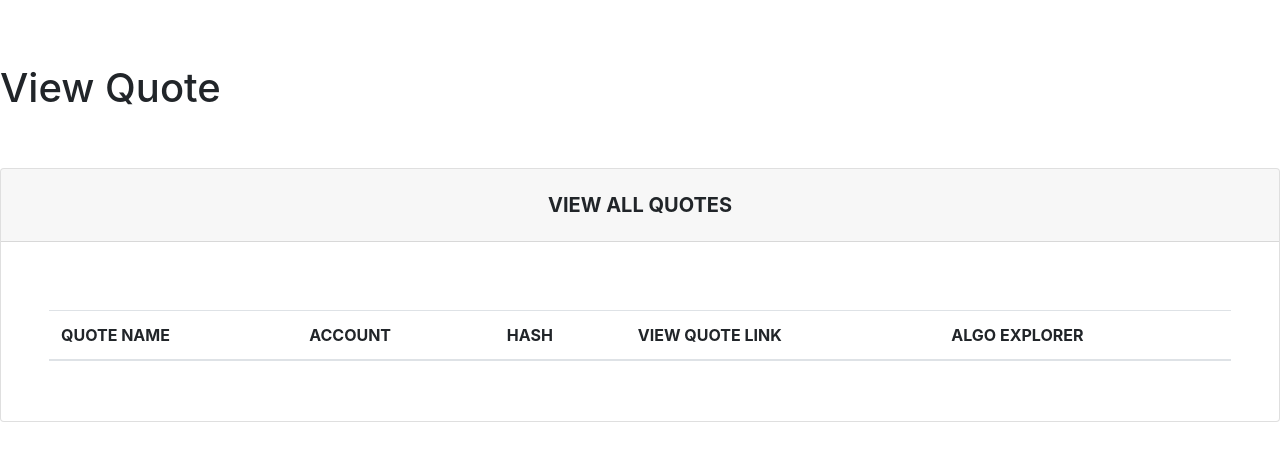
After one commit to luiseduardo8899/QTR_System, a Django app: page /quotes/view_all_quotes/ in a window 1280 px wide. The commit adds this page. Shown: the top 461 px of the page. Run offline with Django 3.2, Linux system fonts and the light colour scheme; data that the repository does not hold is empty; some libraries are stand-ins or nearby versions.

Commit message:
add generate license code, view quote and view all quotes views

```diff
--- a/QTR_site/QTR_site/urls.py
+++ b/QTR_site/QTR_site/urls.py
@@ -16,6 +16,8 @@ Including another URLconf
 from django.contrib import admin
 from django.urls import path
 from django.conf.urls import url, include
+from django.conf import settings
+from django.conf.urls.static import static
 
 
 
--- a/QTR_site/product_quotes/urls.py
+++ b/QTR_site/product_quotes/urls.py
@@ -5,14 +5,7 @@ app_name = 'product_quotes'
 urlpatterns = [
     # ex: /languagebits/
     url(r'^generate_quote/$', views.generate_quote, name='generate_quote'),
-    #url(r'^generate_license/$', views.generate_license, name='generate_license'),
-    #url(r'^kana/(?P<kana_id>[0-9]+)/$', views.kana_detail, name='kana_detail'),
-    #url(r'^grammar/(?P<grammar_id>[0-9]+)/$', views.grammar_detail, name='grammar_detail'),
-    #url(r'^kanji/jlpt/(?P<jlpt_level>[0-9]+)/$', views.kanji_list, name='kanji_list'),
-    #url(r'^kanji/(?P<kanji_id>[0-9]+)/$', views.kanji_detail, name='kanji_detail'),
-    #url(r'^grammar/(?P<grammar_id>[0-9]+)/$', views.grammar_detail, name='grammar_detail'),
-    #url(r'^vocab/(?P<vocab_id>[0-9]+)/$', views.vocab_detail, name='vocab_detail'),
-    #url(r'^vocab/stats/(?P<vocab_id>[0-9]+)/$', views.vocab_stats_detail, name='vocab_stats_detail'),
-    #url(r'^vocab/check_def_answer/(?P<vocab_id>[0-9]+)/$', views.check_def_answer, name='check_def_answer'),
-    #url(r'^vocab/check_fur_answer/(?P<vocab_id>[0-9]+)/$', views.check_fur_answer, name='check_fur_answer'),
+    url(r'^view_all_quotes/$', views.view_all_quotes, name='view_all_quotes'),
+    url(r'^view_quote/(?P<id>[0-9]+)/$', views.view_quote, name='view_quote'),
+    url(r'^generate_license/(?P<id>[0-9]+)/(?P<launch_license>[0-9]+)/$', views.generate_license, name='generate_license'),
     ]
--- a/QTR_site/product_quotes/views.py
+++ b/QTR_site/product_quotes/views.py
@@ -24,16 +24,166 @@ import sys
 from algosdk.v2client import algod
 from algosdk import mnemonic
 from algosdk.future.transaction import PaymentTxn
+from pyteal import *
 
 BUF_SIZE = 65536  #64*1024 = 64kb : Buffer Size large enough to contain images
 
 
 #START TAXABLE_IDS
-CREATED     = 0    #On creation it is saved to /media
-REGISTERED  = 1    #Once it is sent as an algorand trasaction
-ACCEPTED    = 2    #Once other party accepts
-REJECTED    = 3    #If other party rejects
-INVALIDATED = 4    #If both sides agree to invalidate document
+CREATED     = 0         #On creation it is saved to /media
+REGISTERED  = 1         #Once it is sent as an algorand trasaction
+ACCEPTED    = 2         #Once other party accepts
+REJECTED    = 3         #If other party rejects
+INVALIDATED = 4         #If both sides agree to invalidate document
+LICENSE_LAUNCHED = 5    #If both sides agree to invalidate document
+
+
+#Company: license issuing entity
+payment_term = 30 # in days
+def approval_program():
+
+    #Seq: on_creation :
+    # Program creation parameters:
+    # 		LicenseBegin
+    # 		LicenseBegin
+    # 		LicenseEnd
+    # 		PaymentBegin
+    # 		PaymentEnd
+    # 		LicenseHash
+    # 		ClientId
+    # 		PaymentCompleted
+    # 		RxPaymentAmount
+    # 		ExpectedPaymentAmount
+    on_creation = Seq([
+        App.globalPut(Bytes("Company"), Txn.sender()),
+        Assert(Txn.application_args.length() == Int(7)),
+        App.globalPut(Bytes("LicenseBegin"), Btoi(Txn.application_args[0])),
+        App.globalPut(Bytes("LicenseEnd"), Btoi(Txn.application_args[1])),
+        App.globalPut(Bytes("PaymentBegin"), Btoi(Txn.application_args[2])),
+        App.globalPut(Bytes("PaymentEnd"), Btoi(Txn.application_args[3])),
+        App.globalPut(Bytes("LicenseHash"), Btoi(Txn.application_args[4])),  		     #Approved License Hash
+        App.globalPut(Bytes("ClientId"), Btoi(Txn.application_args[5])),     		     #Client ID for approved license
+        App.globalPut(Bytes("PaymentCompleted"), Btoi(Txn.application_args[6])),     	 #Payment has been completed within the payment period
+        App.globalPut(Bytes("RxPaymentAmount"), Btoi(Txn.application_args[6])),     	 #Payment has been completed within the payment period
+        App.globalPut(Bytes("ExpectedPaymentAmount"), Btoi(Txn.application_args[6])),  	 #Payment has been completed within the payment period
+        Return(Int(1))
+    ])
+
+    #check if the Txn sender is The Company
+    is_company = Txn.sender() == App.globalGet(Bytes("Company"))
+
+    # Check if Payment has been completed
+    get_payment_completed = App.globalGet(Bytes("PaymentCompleted")) #1 means completed, 0 not completed
+
+    # Get: the total recevied payment amount
+    get_rx_payment_amount = App.globalGet(Bytes("RxPaymentAmount")) #1 means completed, 0 not completed
+
+
+    def update_rx_payment(App, Txn):
+        App.globalPut(Bytes("RxPaymentAmount", Txn.application_args[1])) # get_rx_payment_amount() + Txn.amount))
+        rx_payment = App.globalGet(Bytes("RxPaymentAmount"))
+        return rx_payment
+
+    #Seq: on_payment:  Process a Txn that contains a payment against this contract
+    # Parameters:
+    # QTR_PAYMENT : denotes this is a QTR System Smart Contract Payment
+    on_payment = Seq([
+	#Make sure payment is received within established payment term
+        Assert(And(
+            Global.round() >= App.globalGet(Bytes("PaymentBegin")),
+            Global.round() <= App.globalGet(Bytes("PaymentEnd"))
+        )),
+
+	#Make sure there is no duplicate payments  ( or payments made after the full payment was made )
+	Assert(And(
+            App.globalGet(Bytes("PaymentCompleted")) == Int(1),  			#LUIS : need to use .value( ) ?
+	    App.globalGet(Bytes("RxPaymentAmount")) >= App.globalGet(Bytes("ExpectedPaymentAmount")))
+        ),
+
+	#If a payment is received add payment amount to RxPaymentAmount
+        If( And( Global.round() <= App.globalGet(Bytes("PaymentEnd")),  Txn.amount() <=  App.globalGet(Bytes("ExpectedPaymentAmount"))) ,
+            App.globalPut(Bytes("RxPaymentAmount"), Int(1000) ) #LUIS: TODO: Calculate appropriate update +Txn.amount)
+        ),
+
+
+	#If RxPaymentAmount is >= ExpectedPaymentAmount : mark payment as completed
+        If( App.globalGet(Bytes("RxPaymentAmount")) >= App.globalGet(Bytes("ExpectedPaymentAmount")),
+            App.globalPut(Bytes("PaymentCompleted"), Int(1) ) #LUISTODO: Need to check this <<<<<<<<<<<,
+        ),
+
+
+        #Finally transfer the partial or complete payment to The Company
+        #LUIS:TODO
+
+	#Payment succesfully processed
+        Return(Int(1))
+    ])
+
+    #Seq: on_closeout:  Handle the smart contract CloseOut Event for a specific account
+    on_closeout = Seq([
+
+        If(And(Global.round() <= App.globalGet(Bytes("LicenseEnd")) , get_payment_completed == Int(1)),
+            App.globalPut(Bytes("CONTRACT_STATE"), Bytes("CANCELLED_AFTER_PAYMENT"))
+        ),
+
+        If( And(Global.round() <= App.globalGet(Bytes("LicenseEnd")) , get_payment_completed == Int(0)),
+            App.globalPut(Bytes("CONTRACT_STATE"), Bytes("CANCELLED_BEFORE_PAYMENT"))
+        ),
+
+        If( And(Global.round() <= App.globalGet(Bytes("PaymentEnd")) , get_payment_completed == Int(0)),
+            App.globalPut(Bytes("CONTRACT_STATE"), Bytes("CANCELLED_BEFORE_PAYMENT"))
+        ),
+
+        Return(Int(1))
+    ])
+
+    #Seq: on_register: A client should optin to the license contract in between the Payment Begin period and the Payment end period, in order to make payment
+    on_register = Return(And(
+        Global.round() >= App.globalGet(Bytes("PaymentBegin")),
+        Global.round() <= App.globalGet(Bytes("PaymentEnd"))
+    ))
+
+
+    #PROGRAM: This is the heart of the smart contract
+    #Depending on how the smart contract is called it chooses which operation to run
+    program = Cond(
+        [Txn.application_id() == Int(0), on_creation],
+        [Txn.on_completion() == OnComplete.DeleteApplication, Return(is_company)],
+        [Txn.on_completion() == OnComplete.UpdateApplication, Return(is_company)],
+        [Txn.on_completion() == OnComplete.CloseOut, on_closeout],
+        [Txn.on_completion() == OnComplete.OptIn, on_register],
+        [Txn.application_args[0] == Bytes("QTR_PAYMENT"), on_payment], #Official app marks the QTR_PAYMENT in a transfer
+        [Txn.amount() > Int(0) , on_payment]                           #Process any transaction if it contains amount() as it may be sent from different account
+    )
+
+    return program
+
+def clear_state_program():
+
+    get_payment_completed = App.globalGet(Bytes("PaymentCompleted")) #1 means completed, 0 not completed
+
+    program = Seq([
+        #get_payment_completed,
+
+        If( And(Global.round() <= App.globalGet(Bytes("LicenseEnd")) , get_payment_completed == Int(1)),
+            App.globalPut(Bytes("CONTRACT_STATE"), Bytes("CANCELLED_AFTER_PAYMENT"))
+        ),
+
+        If( And(Global.round() <= App.globalGet(Bytes("LicenseEnd")) , get_payment_completed == Int(0)),
+            App.globalPut(Bytes("CONTRACT_STATE"), Bytes("CANCELLED_BEFORE_PAYMENT"))
+        ),
+
+        If( And(Global.round() <= App.globalGet(Bytes("PaymentEnd")) , get_payment_completed == Int(0)),
+            App.globalPut(Bytes("CONTRACT_STATE"), Bytes("CANCELLED_BEFORE_PAYMENT"))
+        ),
+
+        Return(Int(1))
+    ])
+
+    return program
+
+
+
 
 def get_balance(address):
     algod_address = "https://testnet.algoexplorerapi.io"
@@ -292,7 +442,7 @@ def generate_quote(request):
             q.save()
 
             # redirect to a new URL:
-            return HttpResponseRedirect('/quotes/generate_quote/')
+            return HttpResponseRedirect('/quotes/view_quote/'+str(q.quote_id)+'/')
         else:
             print("FORM ERRORS:\n\t")
             print(form.errors)
@@ -307,4 +457,46 @@ def generate_quote(request):
     products = Product.objects.all()
     return render(request, 'generate_quote.html', {'form': form, 'sales_persons':sales_persons, 'accounts':accounts, 'products':products})
 
-#def generate_license(request):
+# View details for a specififc function
+# Returns kana details
+def view_quote(request, id):
+    quote  = Quote.objects.get(quote_id=id)
+    sales_persons = quote.sales_person.all()
+    sales_person_name = sales_persons[0].name+" "+sales_persons[0].last_name
+    accounts = quote.account.all()
+    account_name = accounts[0].company_name
+    products = quote.product.all()
+    total = products[0].list_price * quote.discount * quote.quantity
+    return render(request, "view_quote.html", {'quote':quote, 'sales_person_name':sales_person_name, 'account_name':account_name, 'product':products[0], 'total':total })
+
+def view_all_quotes(request):
+    quotes  = Quote.objects.all()
+    return render(request, "view_all_quotes.html", {'quotes':quotes })
+
+def generate_license(request, id, launch_license):
+    quote  = Quote.objects.get(quote_id=id)
+    products = quote.product.all()
+    license_launched = 0
+
+    if quote.state != LICENSE_LAUNCHED:
+        license_launched = 0
+        aproval_teal_name = quote.quote_name+"_approval.teal"
+        with open(aproval_teal_name, 'w') as f:
+            compiled = compileTeal(approval_program(), Mode.Application)
+            f.write(compiled)
+
+        clearstate_teal_name = quote.quote_name+"_clearstate.teal"
+        with open(clearstate_teal_name, 'w') as f:
+            compiled = compileTeal(clear_state_program(), Mode.Application)
+            f.write(compiled)
+    else:
+        license_launched = 1
+
+    if int(launch_license) == 1 :
+        quote.state = LICENSE_LAUNCHED
+        quote.save()
+        #Start License on Blockchain..
+        license_launched = 1
+
+
+    return render(request, "generate_license.html", {'quote':quote, 'product':products[0], 'license_launched':license_launched })
--- /dev/null
+++ b/QTR_site/sitewide/templates/view_all_quotes.html
@@ -0,0 +1,59 @@
+{% extends "base.html" %}
+{% load i18n %}
+{% block head_title %}{% trans "Create a Quote " %}{% endblock %}
+
+{% load crispy_forms_tags %}
+{% block content %}
+
+<div class="flex-center flex-row ">
+<h1>View Quote  </h1>
+</div>
+
+<br>
+<br>
+
+
+<div class="flex-center flex-row">
+
+</div>
+
+<div class="flex-center ">
+  <div class="card">
+      <h5 class="card-header info-color white-text text-center py-4">
+          <strong>VIEW ALL QUOTES </strong>
+      </h5>
+
+      <!--Card content-->
+      <div class="card-body px-lg-5">
+
+      <br>
+      <br>
+      <table class="table">
+        <thead>
+          <tr>
+            <th scope="col">QUOTE NAME </th>
+            <th scope="col">ACCOUNT</th>
+            <th scope="col">HASH</th>
+            <th scope="col">VIEW QUOTE LINK</th>
+            <th scope="col">ALGO EXPLORER</th>
+          </tr>
+        </thead>
+        <tbody>
+        {% for quote in quotes %}
+          <tr>
+            <td>{{quote.quote_name}}</td>
+            <td></td>
+            <td>{{quote.sha256hash}} Algo</td>
+            <td> <a href="/quotes/view_quote/{{quote.quote_id}}" target="_blank">ViewQuoteDetails</a></td>
+            <td> <a href="https://testnet.algoexplorer.io/tx/{{quote.algod_txnid}}" target="_blank">ExploreTXN</a></td>
+          </tr>
+          {% endfor %}
+        </tbody>
+      </table>
+      <br>
+      </div>
+  </div>
+
+</div>
+
+{% endblock %}
```
Also changed, not shown: QTR_site/sitewide/templates/generate_license.html (added, +60 -0 lines), QTR_site/sitewide/templates/generate_quote.html (+7 -0 lines), QTR_site/sitewide/templates/view_quote.html (added, +66 -0 lines).
